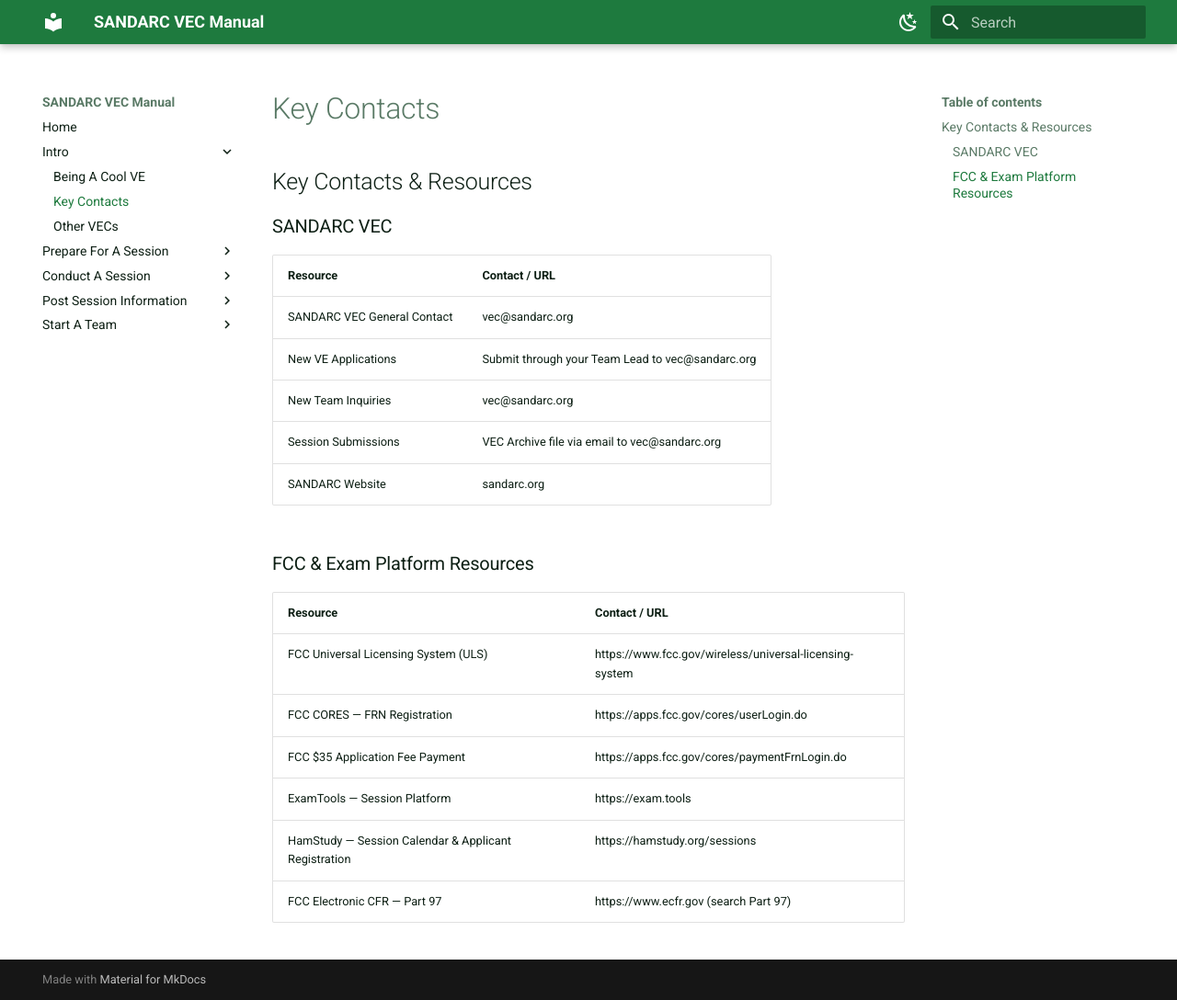
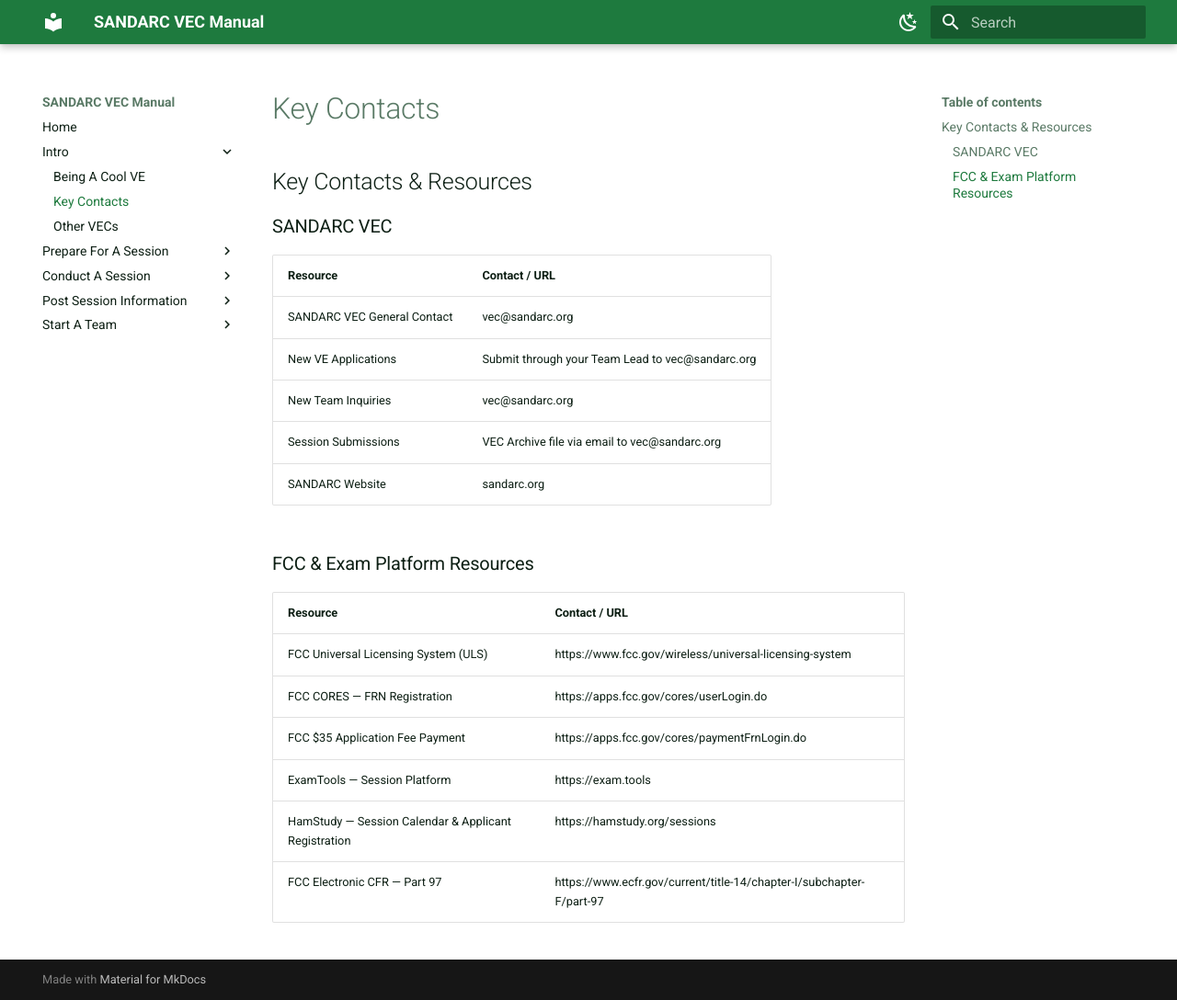
Before and after one commit to SANDARC-VEC/manual, an MkDocs documentation site: the page built from docs/Intro/Key_Contacts.md, in a window 1280 px wide and 1088 px high. Shown: the whole window at 92% size. Built offline with MkDocs 1.6.1 and Material for MkDocs 9.7.7, drawn with Linux system fonts in a browser that asks for light colours.

Commit message:
Apply suggestion from @paintballlaws

```diff
--- a/docs/Intro/Key_Contacts.md
+++ b/docs/Intro/Key_Contacts.md
@@ -19,4 +19,4 @@
 | FCC $35 Application Fee Payment                      | https://apps.fcc.gov/cores/paymentFrnLogin.do           |
 | ExamTools — Session Platform                         | https://exam.tools                                      |
 | HamStudy — Session Calendar & Applicant Registration | https://hamstudy.org/sessions                           |
-| FCC Electronic CFR — Part 97                         | https://www.ecfr.gov (search Part 97)                   |
+| FCC Electronic CFR — Part 97                         | https://www.ecfr.gov/current/title-14/chapter-I/subchapter-F/part-97 |
```
